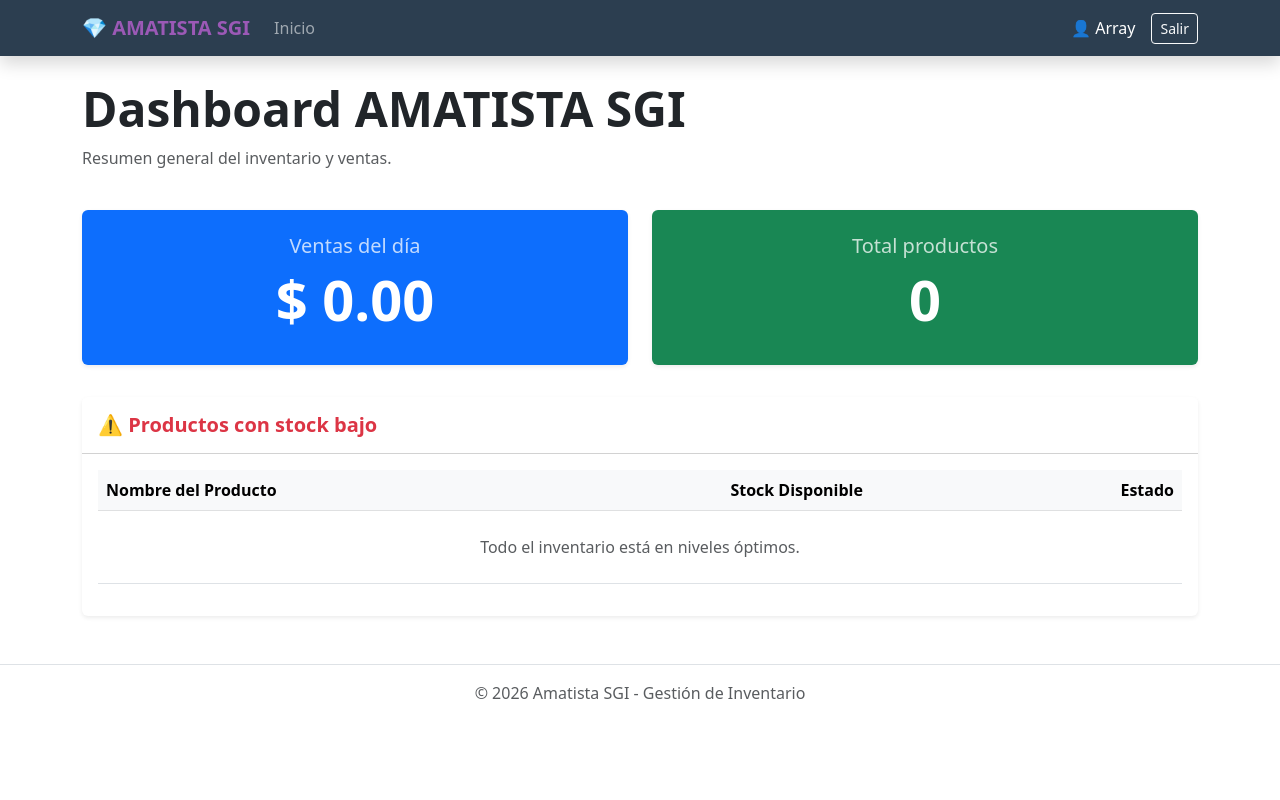
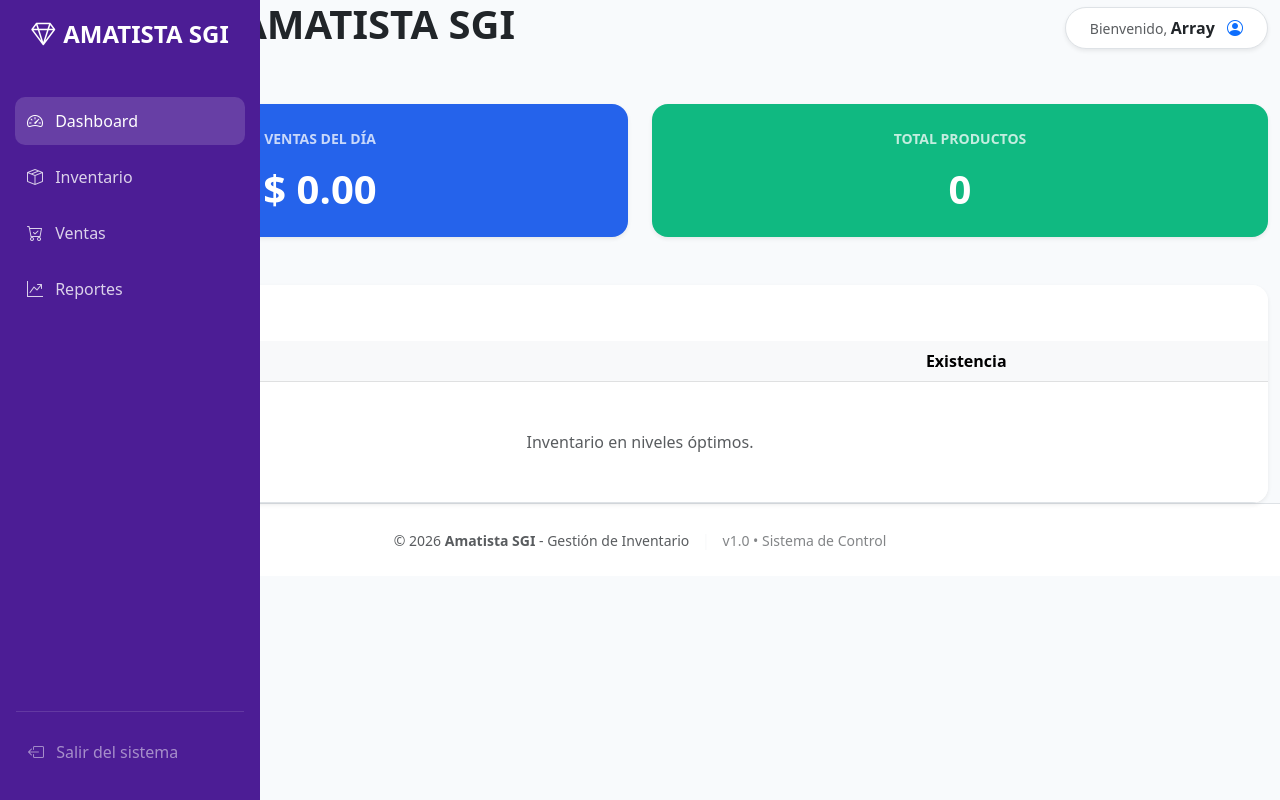
Before and after one commit to HelmunthAvila/amatista_sgi, a PHP site: page /dashboard.php in a window 1280 px wide. Run offline with PHP 8.4, Linux system fonts and the light colour scheme; the visitor is signed in with stand-in values (Sample User, id 1); data that the repository does not hold is empty.

Commit message:
Visual: sidebar amatista y dashboard moderno

```diff
--- a/dashboard.php
+++ b/dashboard.php
@@ -1,99 +1,93 @@
 <?php
-session_start();
-// Seguridad: Si no hay sesión iniciada, redirigir al login
-if(!isset($_SESSION['usuario'])){
-    header("Location: login.php");
-    exit();
-}
+// Incluimos la conexión y el header corregido
+include("conexion.php");
+include("includes/header.php");
 
-include("conexion.php"); // Conexión a la BD
-include("includes/header.php"); // Cargamos el menú y estilos
+// 1. Consulta de Ventas del Día
+$consulta_ventas = mysqli_query($conexion, "SELECT SUM(total) as total FROM ventas WHERE DATE(fecha) = CURDATE()");
+$datos_ventas = mysqli_fetch_assoc($consulta_ventas);
 
-// Lógica de datos (Tu código original)
-$ventas_dia = mysqli_query($conexion,"
-    SELECT SUM(total) as total
-    FROM ventas
-    WHERE DATE(fecha)=CURDATE()
-");
-$vd = mysqli_fetch_array($ventas_dia);
+// 2. Consulta de Total de Productos
+$consulta_productos = mysqli_query($conexion, "SELECT COUNT(*) as total FROM productos");
+$datos_productos = mysqli_fetch_assoc($consulta_productos);
 
-$productos = mysqli_query($conexion,"
-    SELECT COUNT(*) as total FROM productos
-");
-$tp = mysqli_fetch_array($productos);
-
-$stock = mysqli_query($conexion,"
-    SELECT * FROM productos
-    WHERE stock <= 5
-");
+// 3. Consulta de Stock Crítico (productos con 5 o menos unidades)
+$stock_bajo = mysqli_query($conexion, "SELECT * FROM productos WHERE stock <= 5");
 ?>
 
-<div class="container">
-    <div class="row mb-4">
-        <div class="col-12">
-            <h1 class="display-5 fw-bold text-dark">Dashboard AMATISTA SGI</h1>
-            <p class="text-muted">Resumen general del inventario y ventas.</p>
+<div class="container-fluid">
+    <div class="d-flex justify-content-between align-items-center mb-5">
+        <h1 class="fw-bold text-dark">Dashboard AMATISTA SGI</h1>
+        <div class="bg-white shadow-sm px-4 py-2 rounded-pill border">
+            <span class="text-muted small">Bienvenido, </span>
+            <strong><?php echo $_SESSION['usuario'] ?? 'admin'; ?></strong>
+            <i class="bi bi-person-circle ms-2 text-primary"></i>
         </div>
     </div>
 
-    <div class="row">
-        <div class="col-md-6 mb-4">
-            <div class="card shadow-sm border-0 bg-primary text-white">
-                <div class="card-body p-4 text-center">
-                    <h5 class="card-title opacity-75">Ventas del día</h5>
-                    <h2 class="display-4 fw-bold">$ <?php echo number_format($vd['total'] ?? 0, 2); ?></h2>
+    <div class="row g-4 mb-5">
+        <div class="col-md-6">
+            <div class="card border-0 shadow-sm rounded-4 text-white p-2" style="background: #2563eb;">
+                <div class="card-body text-center">
+                    <p class="text-uppercase small fw-bold opacity-75">Ventas del Día</p>
+                    <h2 class="display-6 fw-bold mb-0">
+                        $ <?php echo number_format($datos_ventas['total'] ?? 0, 2); ?>
+                    </h2>
                 </div>
             </div>
         </div>
-
-        <div class="col-md-6 mb-4">
-            <div class="card shadow-sm border-0 bg-success text-white">
-                <div class="card-body p-4 text-center">
-                    <h5 class="card-title opacity-75">Total productos</h5>
-                    <h2 class="display-4 fw-bold"><?php echo $tp['total']; ?></h2>
+        <div class="col-md-6">
+            <div class="card border-0 shadow-sm rounded-4 text-white p-2" style="background: #10b981;">
+                <div class="card-body text-center">
+                    <p class="text-uppercase small fw-bold opacity-75">Total Productos</p>
+                    <h2 class="display-6 fw-bold mb-0">
+                        <?php echo $datos_productos['total'] ?? 0; ?>
+                    </h2>
                 </div>
             </div>
         </div>
     </div>
 
-    <div class="row mt-2">
-        <div class="col-12">
-            <div class="card shadow-sm border-0">
-                <div class="card-header bg-white py-3">
-                    <h5 class="mb-0 text-danger fw-bold">⚠️ Productos con stock bajo</h5>
+    <div class="card border-0 shadow-sm rounded-4 overflow-hidden">
+        <div class="card-header bg-white py-3 border-0">
+            <h5 class="fw-bold text-danger mb-0">
+                <i class="bi bi-exclamation-triangle-fill me-2"></i>Stock Crítico
+            </h5>
         </div>
-                <div class="card-body">
         <div class="table-responsive">
-                        <table class="table table-hover align-middle">
+            <table class="table align-middle mb-0 table-hover">
                 <thead class="table-light">
                     <tr>
-                                    <th>Nombre del Producto</th>
-                                    <th class="text-center">Stock Disponible</th>
-                                    <th class="text-end">Estado</th>
+                        <th class="ps-4">Producto</th>
+                        <th class="text-center">Existencia</th>
                     </tr>
                 </thead>
                 <tbody>
-                                <?php while($s = mysqli_fetch_array($stock)){ ?>
+                    <?php
+                    $hay_critico = false;
+                    while($prod = mysqli_fetch_array($stock_bajo)){
+                        $hay_critico = true;
+                    ?>
                     <tr>
-                                    <td class="fw-semibold"><?php echo $s['nombre']; ?></td>
+                        <td class="ps-4 fw-bold"><?php echo $prod['nombre']; ?></td>
                         <td class="text-center">
-                                        <span class="badge bg-danger fs-6"><?php echo $s['stock']; ?></span>
+                            <span class="badge bg-danger rounded-pill px-3">
+                                <?php echo $prod['stock']; ?>
+                            </span>
                         </td>
-                                    <td class="text-end text-muted small italic">Reabastecer pronto</td>
                     </tr>
-                                <?php } ?>
-                                <?php if(mysqli_num_rows($stock) == 0): ?>
-                                    <tr>
-                                        <td colspan="3" class="text-center text-muted py-4">Todo el inventario está en niveles óptimos.</td>
-                                    </tr>
-                                <?php endif; ?>
+                    <?php }
+                    if(!$hay_critico){
+                        echo "<tr><td colspan='2' class='text-center py-5 text-muted'>Inventario en niveles óptimos.</td></tr>";
+                    }
+                    ?>
                 </tbody>
             </table>
         </div>
     </div>
 </div>
-        </div>
-    </div>
-</div>
 
-<?php include("includes/footer.php"); // Cargamos el pie de página ?>
+<?php
+// Incluimos el pie de página
+include("includes/footer.php");
+?>
--- a/includes/footer.php
+++ b/includes/footer.php
@@ -1,5 +1,9 @@
-<footer class="container-fluid text-center mt-5 py-3 border-top text-muted">
-        <p>&copy; <?php echo date("Y"); ?> Amatista SGI - Gestión de Inventario</p>
+</div> <footer class="mt-auto py-4 text-center text-muted border-top bg-white">
+        <div class="container-fluid">
+            <span class="small">&copy; 2026 <strong>Amatista SGI</strong> - Gestión de Inventario</span>
+            <span class="mx-2 text-light">|</span>
+            <span class="small opacity-75">v1.0 • Sistema de Control</span>
+        </div>
     </footer>
 
     <script src="https://cdn.jsdelivr.net/npm/bootstrap@5.3.0/dist/js/bootstrap.bundle.min.js"></script>
--- a/includes/header.php
+++ b/includes/header.php
@@ -1,3 +1,14 @@
+<?php
+// Evita el error naranja de "session already active"
+if (session_status() === PHP_SESSION_NONE) {
+    session_start();
+}
+
+// Lógica para que los links funcionen desde cualquier carpeta
+$archivo_actual = $_SERVER['PHP_SELF'];
+$es_modulo = (strpos($archivo_actual, '/modulos/') !== false);
+$base = $es_modulo ? "../../" : "";
+?>
 <!DOCTYPE html>
 <html lang="es">
 <head>
@@ -5,29 +16,90 @@
     <meta name="viewport" content="width=device-width, initial-scale=1.0">
     <title>AMATISTA SGI</title>
     <link href="https://cdn.jsdelivr.net/npm/bootstrap@5.3.0/dist/css/bootstrap.min.css" rel="stylesheet">
+    <link rel="stylesheet" href="https://cdn.jsdelivr.net/npm/bootstrap-icons@1.11.0/font/bootstrap-icons.css">
+
     <style>
-        .navbar-brand { font-weight: bold; color: #9b59b6 !important; } /* Color amatista */
-        .bg-custom { background-color: #2c3e50 !important; }
+        :root {
+            --sidebar-width: 260px;
+            --color-amatista: #4c1d95;
+        }
+
+        body {
+            background-color: #f8fafc;
+            margin: 0;
+            overflow-x: hidden;
+        }
+
+        /* Sidebar Fijo */
+        #sidebar {
+            width: var(--sidebar-width);
+            height: 100vh;
+            background-color: var(--color-amatista);
+            color: white;
+            position: fixed;
+            left: 0;
+            top: 0;
+            z-index: 1000;
+            padding: 20px 15px;
+            transition: all 0.3s;
+        }
+
+        /* Área de contenido con MARGEN para no solaparse */
+        #content-area {
+            margin-left: var(--sidebar-width);
+            width: calc(100% - var(--sidebar-width));
+            min-height: 100vh;
+            padding: 30px;
+            position: relative;
+        }
+
+        .nav-link {
+            color: rgba(255,255,255,0.8);
+            border-radius: 10px;
+            margin-bottom: 8px;
+            padding: 12px;
+        }
+
+        .nav-link:hover, .nav-link.active {
+            background: rgba(255,255,255,0.15);
+            color: white;
+        }
     </style>
 </head>
 <body>
 
-<nav class="navbar navbar-expand-lg navbar-dark bg-custom shadow mb-4">
-    <div class="container">
-        <a class="navbar-brand" href="dashboard.php">💎 AMATISTA SGI</a>
-        <button class="navbar-toggler" type="button" data-bs-toggle="collapse" data-bs-target="#navbarNav">
-            <span class="navbar-toggler-icon"></span>
-        </button>
-        <div class="collapse navbar-collapse" id="navbarNav">
-            <ul class="navbar-nav me-auto">
-                <li class="nav-item">
-                    <a class="nav-link" href="dashboard.php">Inicio</a>
-                </li>
-                </ul>
-            <div class="d-flex align-items-center">
-                <span class="navbar-text me-3 text-white">
-                    👤 <?php echo $_SESSION['usuario']; ?> </span>
-                <a href="logout.php" class="btn btn-outline-light btn-sm">Salir</a> </div>
-        </div>
+<div id="sidebar">
+    <div class="text-center mb-5">
+        <h4 class="fw-bold"><i class="bi bi-gem me-2"></i>AMATISTA SGI</h4>
     </div>
-</nav>
+
+    <ul class="nav flex-column">
+        <li class="nav-item">
+            <a href="<?= $base ?>dashboard.php" class="nav-link <?= (basename($archivo_actual) == 'dashboard.php') ? 'active' : '' ?>">
+                <i class="bi bi-speedometer2 me-2"></i> Dashboard
+            </a>
+        </li>
+        <li class="nav-item">
+            <a href="<?= $base ?>modulos/productos/listar.php" class="nav-link <?= (strpos($archivo_actual, 'productos/') !== false) ? 'active' : '' ?>">
+                <i class="bi bi-box-seam me-2"></i> Inventario
+            </a>
+        </li>
+        <li class="nav-item">
+            <a href="<?= $base ?>modulos/ventas/listar.php" class="nav-link <?= (strpos($archivo_actual, 'ventas/') !== false) ? 'active' : '' ?>">
+                <i class="bi bi-cart-check me-2"></i> Ventas
+            </a>
+        </li>
+        <li class="nav-item">
+            <a href="<?= $base ?>modulos/reportes/inventario.php" class="nav-link <?= (strpos($archivo_actual, 'reportes/') !== false) ? 'active' : '' ?>">
+                <i class="bi bi-graph-up-arrow me-2"></i> Reportes
+            </a>
+        </li>
+    </ul>
+
+    <div class="position-absolute bottom-0 start-0 w-100 p-3">
+        <hr class="text-white-50">
+        <a href="<?= $base ?>logout.php" class="nav-link text-white-50 small">
+            <i class="bi bi-box-arrow-left me-2"></i> Salir del sistema
+        </a>
+    </div>
+</div>
```
Lines whose indentation alone changed are shown as unchanged.
